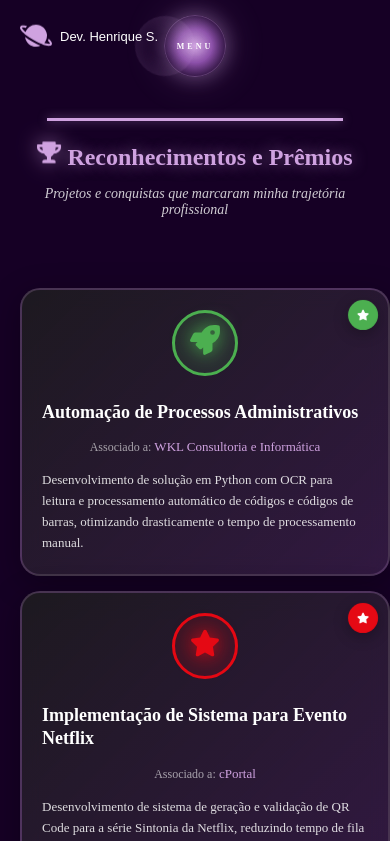
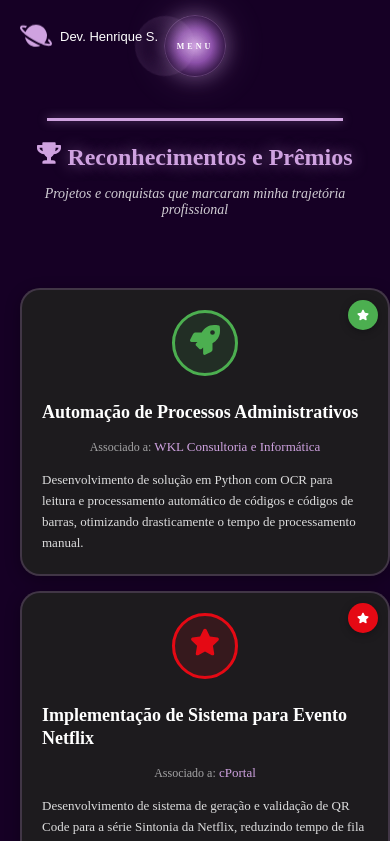
Before and after one commit to HenriqueQSanches/Portfolio, a React (Create React App) app in the folder frontend/: page /awards in a window 390 px wide. Shown: the top 841 px of the page. Built offline with nearby package versions, Linux system fonts and the light colour scheme; the HTML template or start-up script is replaced by a standard one.

Commit message:
style: update card styles across About, Awards, and Techinfo pages for improved visual consistency and responsiveness

```diff
--- a/frontend/src/pages/About/About.css
+++ b/frontend/src/pages/About/About.css
@@ -42,44 +42,20 @@
 
   /* Card Individual */
   .about-card {
-    background: linear-gradient(135deg, rgba(31, 31, 31, 0.6) 0%, rgba(207, 162, 224, 0.1) 100%);
-    backdrop-filter: blur(10px);
+    background: rgba(31, 31, 31, 0.85);
     border-radius: 20px;
     padding: 30px;
     border: 1px solid rgba(207, 162, 224, 0.2);
-    box-shadow: 0 8px 32px rgba(0, 0, 0, 0.3);
-    transition: transform 0.3s cubic-bezier(0.4, 0, 0.2, 1),
-                box-shadow 0.3s cubic-bezier(0.4, 0, 0.2, 1),
-                border-color 0.3s ease;
+    box-shadow: 0 4px 15px rgba(0, 0, 0, 0.3);
+    transition: transform 0.2s ease, box-shadow 0.2s ease, border-color 0.2s ease;
     position: relative;
     overflow: hidden;
-    will-change: transform;
-    transform: translateZ(0);
-  }
-
-  .about-card::before {
-    content: '';
-    position: absolute;
-    top: 0;
-    left: 0;
-    right: 0;
-    height: 4px;
-    background: linear-gradient(90deg, #CFA2E0, #9d6fb8);
-    transform: scaleX(0) translateZ(0);
-    transition: transform 0.3s cubic-bezier(0.4, 0, 0.2, 1);
-    will-change: transform;
   }
 
   .about-card:hover {
-    transform: translateY(-8px) translateZ(0);
-    box-shadow:
-      0 15px 45px rgba(207, 162, 224, 0.3),
-      0 0 30px rgba(207, 162, 224, 0.2);
+    transform: translateY(-5px);
+    box-shadow: 0 8px 25px rgba(207, 162, 224, 0.3);
     border-color: rgba(207, 162, 224, 0.5);
-  }
-
-  .about-card:hover::before {
-    transform: scaleX(1) translateZ(0);
   }
 
   /* Ícone do Card */
@@ -90,24 +66,19 @@
     width: 70px;
     height: 70px;
     margin: 0 auto 20px;
-    background: linear-gradient(135deg, rgba(207, 162, 224, 0.2), rgba(207, 162, 224, 0.05));
+    background: rgba(207, 162, 224, 0.15);
     border-radius: 50%;
     border: 2px solid rgba(207, 162, 224, 0.3);
-    transition: transform 0.3s cubic-bezier(0.4, 0, 0.2, 1),
-                box-shadow 0.3s cubic-bezier(0.4, 0, 0.2, 1);
-    will-change: transform;
-    transform: translateZ(0);
+    transition: transform 0.2s ease;
   }
 
   .about-card:hover .card-icon-wrapper {
-    transform: scale(1.08) rotate(5deg) translateZ(0);
-    box-shadow: 0 0 20px rgba(207, 162, 224, 0.4);
+    transform: scale(1.05);
   }
 
   .card-icon {
     font-size: 35px;
     color: #CFA2E0;
-    filter: drop-shadow(0 0 10px rgba(207, 162, 224, 0.5));
   }
 
   /* Título do Card */
--- a/frontend/src/pages/Awards/Awards.css
+++ b/frontend/src/pages/Awards/Awards.css
@@ -22,18 +22,7 @@
 }
 
 .trophy-icon {
-  animation: trophyFloat 3s ease-in-out infinite;
   color: #CFA2E0;
-  filter: drop-shadow(0 0 10px rgba(207, 162, 224, 0.6));
-}
-
-@keyframes trophyFloat {
-  0%, 100% {
-    transform: translateY(0) rotate(0deg);
-  }
-  50% {
-    transform: translateY(-8px) rotate(5deg);
-  }
 }
 
 .awards-subtitle {
@@ -56,57 +45,20 @@
 
 /* Card Individual */
 .award-card {
-  background: linear-gradient(135deg, rgba(31, 31, 31, 0.8) 0%, rgba(207, 162, 224, 0.15) 100%);
-  backdrop-filter: blur(10px);
+  background: rgba(31, 31, 31, 0.9);
   border-radius: 20px;
   padding: 30px;
   border: 2px solid rgba(207, 162, 224, 0.2);
-  box-shadow: 0 8px 32px rgba(0, 0, 0, 0.3);
-  transition: transform 0.3s cubic-bezier(0.4, 0, 0.2, 1),
-              box-shadow 0.3s cubic-bezier(0.4, 0, 0.2, 1),
-              border-color 0.3s ease;
+  box-shadow: 0 4px 15px rgba(0, 0, 0, 0.3);
+  transition: transform 0.2s ease, box-shadow 0.2s ease, border-color 0.2s ease;
   position: relative;
   overflow: hidden;
-  animation: fadeInUp 0.6s ease-out forwards;
-  opacity: 0;
-  will-change: transform;
-  transform: translateZ(0);
-}
-
-@keyframes fadeInUp {
-  from {
-    opacity: 0;
-    transform: translateY(30px) translateZ(0);
-  }
-  to {
-    opacity: 1;
-    transform: translateY(0) translateZ(0);
-  }
-}
-
-.award-card::before {
-  content: '';
-  position: absolute;
-  top: 0;
-  left: 0;
-  right: 0;
-  height: 4px;
-  background: linear-gradient(90deg, transparent, #CFA2E0, transparent);
-  transform: scaleX(0) translateZ(0);
-  transition: transform 0.3s cubic-bezier(0.4, 0, 0.2, 1);
-  will-change: transform;
 }
 
 .award-card:hover {
-  transform: translateY(-8px) translateZ(0);
-  box-shadow:
-    0 15px 45px rgba(207, 162, 224, 0.3),
-    0 0 30px rgba(207, 162, 224, 0.2);
+  transform: translateY(-5px);
+  box-shadow: 0 8px 25px rgba(207, 162, 224, 0.3);
   border-color: rgba(207, 162, 224, 0.5);
-}
-
-.award-card:hover::before {
-  transform: scaleX(1) translateZ(0);
 }
 
 /* Ícone do Award */
@@ -119,20 +71,15 @@
   margin: 0 auto 25px;
   border-radius: 50%;
   border: 3px solid;
-  transition: transform 0.3s cubic-bezier(0.4, 0, 0.2, 1),
-              box-shadow 0.3s cubic-bezier(0.4, 0, 0.2, 1);
-  will-change: transform;
-  transform: translateZ(0);
+  transition: transform 0.2s ease;
 }
 
 .award-card:hover .award-icon-wrapper {
-  transform: scale(1.1) rotate(5deg) translateZ(0);
-  box-shadow: 0 0 25px rgba(207, 162, 224, 0.5);
+  transform: scale(1.05);
 }
 
 .award-icon {
   font-size: 40px;
-  filter: drop-shadow(0 0 10px currentColor);
 }
 
 /* Conteúdo */
@@ -179,19 +126,7 @@
   align-items: center;
   justify-content: center;
   color: white;
-  box-shadow: 0 4px 15px rgba(0, 0, 0, 0.3);
-  animation: pulse 2s infinite;
-}
-
-@keyframes pulse {
-  0%, 100% {
-    transform: scale(1);
-    box-shadow: 0 4px 15px rgba(0, 0, 0, 0.3);
-  }
-  50% {
-    transform: scale(1.05);
-    box-shadow: 0 6px 20px rgba(0, 0, 0, 0.4);
-  }
+  box-shadow: 0 2px 8px rgba(0, 0, 0, 0.3);
 }
 
 /* Responsividade para tablets */
--- a/frontend/src/pages/Techinfo/Techinfo.css
+++ b/frontend/src/pages/Techinfo/Techinfo.css
@@ -60,21 +60,18 @@ p {
     max-width: 350px;
     margin: 10px;
     padding: 20px;
-    background: linear-gradient(135deg, rgba(31, 31, 31, 0.6) 0%, rgba(207, 162, 224, 0.1) 100%);
-    backdrop-filter: blur(10px);
+    background: rgba(31, 31, 31, 0.85);
     border-radius: 15px;
     line-height: 1.6;
     box-sizing: border-box;
     border: 1px solid rgba(207, 162, 224, 0.2);
-    box-shadow: 0 8px 32px rgba(0, 0, 0, 0.3);
-    transition: all 0.3s ease;
+    box-shadow: 0 4px 15px rgba(0, 0, 0, 0.3);
+    transition: transform 0.2s ease, box-shadow 0.2s ease, border-color 0.2s ease;
 }
 
 .tech-category-container:hover {
-    transform: translateY(-5px);
-    box-shadow:
-        0 12px 40px rgba(207, 162, 224, 0.2),
-        0 0 20px rgba(207, 162, 224, 0.1);
+    transform: translateY(-3px);
+    box-shadow: 0 8px 25px rgba(207, 162, 224, 0.25);
     border-color: rgba(207, 162, 224, 0.4);
 }
 
@@ -83,7 +80,6 @@ p {
     font-size: 24px;
     margin-bottom: 20px;
     text-align: center;
-    text-shadow: 0 0 20px rgba(207, 162, 224, 0.5);
     font-weight: 600;
 }
 
@@ -100,14 +96,13 @@ p {
     font-size: 50px;
     margin: 5px;
     color: #CFA2E0;
-    transition: transform 0.3s ease, color 0.3s ease;
+    transition: transform 0.2s ease, color 0.2s ease;
     cursor: pointer;
 }
 
 .techSmart > *:hover {
     color: #ffff;
-    transform: scale(1.2);
-    filter: drop-shadow(0 0 10px rgba(207, 162, 224, 0.8));
+    transform: scale(1.1);
 }
 
 body:has(.tech-container) {
```
